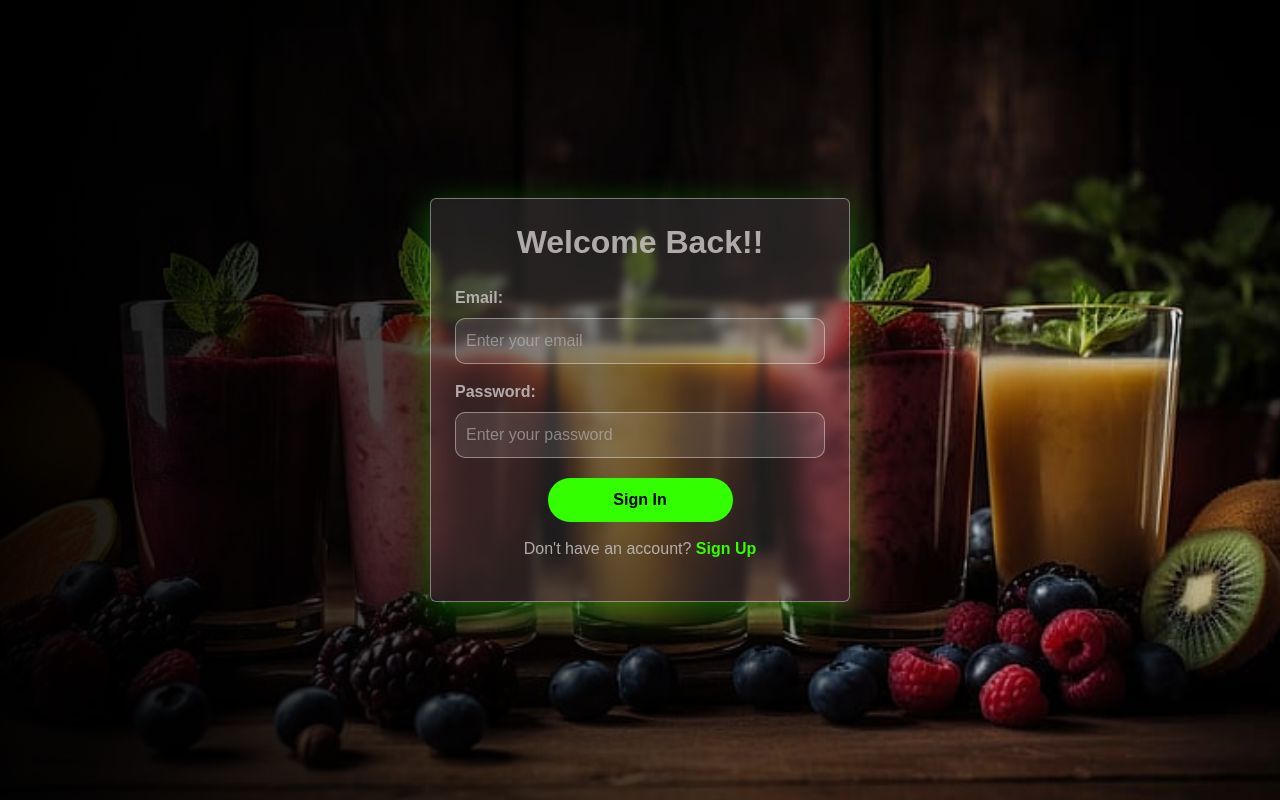
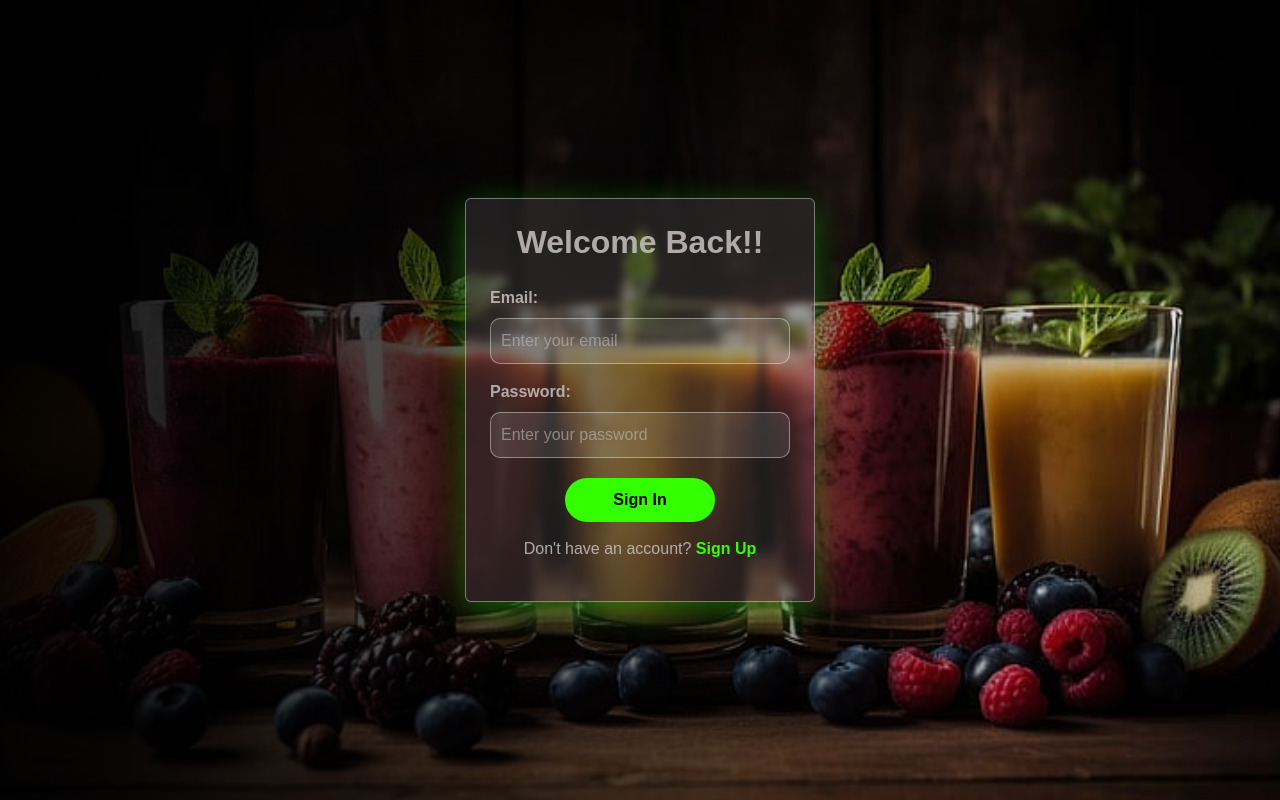
Before and after one commit to NduefunaKingsley/FreshBlend, a React (Vite) app in the folder frontend/: page /signin in a window 1280 px wide. Built offline with nearby package versions, Linux system fonts and the light colour scheme.

Commit message:
width changes

```diff
--- a/frontend/src/components/log/log.css
+++ b/frontend/src/components/log/log.css
@@ -18,8 +18,8 @@
     border: 1px solid rgba(255, 255, 255, 0.397) !important;
     text-align: center;
     color: rgba(194, 189, 189, 0.89);
-    width: 100% !important;
-    max-width: 420px !important;
+    width: 95% !important;
+    max-width: 350px !important;
 }
 
 .signin-container h2 {
```
